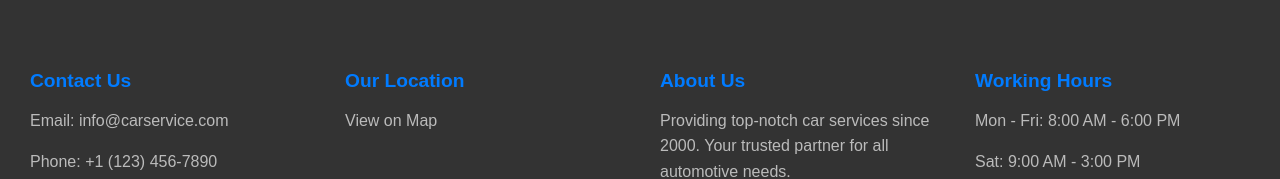
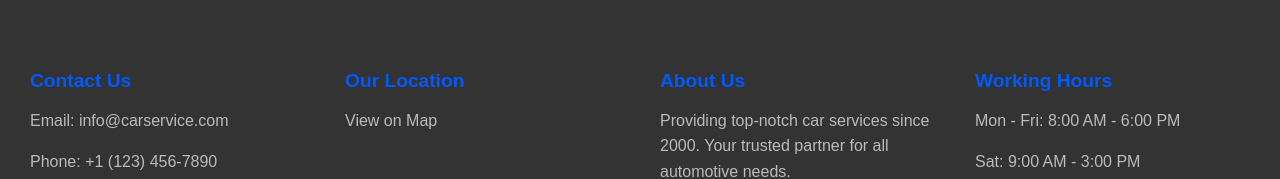
Before and after one commit to ickobombata/car-service, an Angular app in the folder frontend/car-service-frontend/: page / in a window 1280 px wide. Shown: the part 492-671 px from the top of the page. Built offline with nearby package versions, Linux system fonts and the light colour scheme.

Commit message:
slight change of color

```diff
--- a/frontend/car-service-frontend/src/app/footer/footer.component.css
+++ b/frontend/car-service-frontend/src/app/footer/footer.component.css
@@ -16,7 +16,7 @@
 }
 
 .footer-section h3 {
-  color: #007bff;
+  color: #0059ff;
   margin-bottom: 15px;
   font-size: 1.2em;
 }
```
